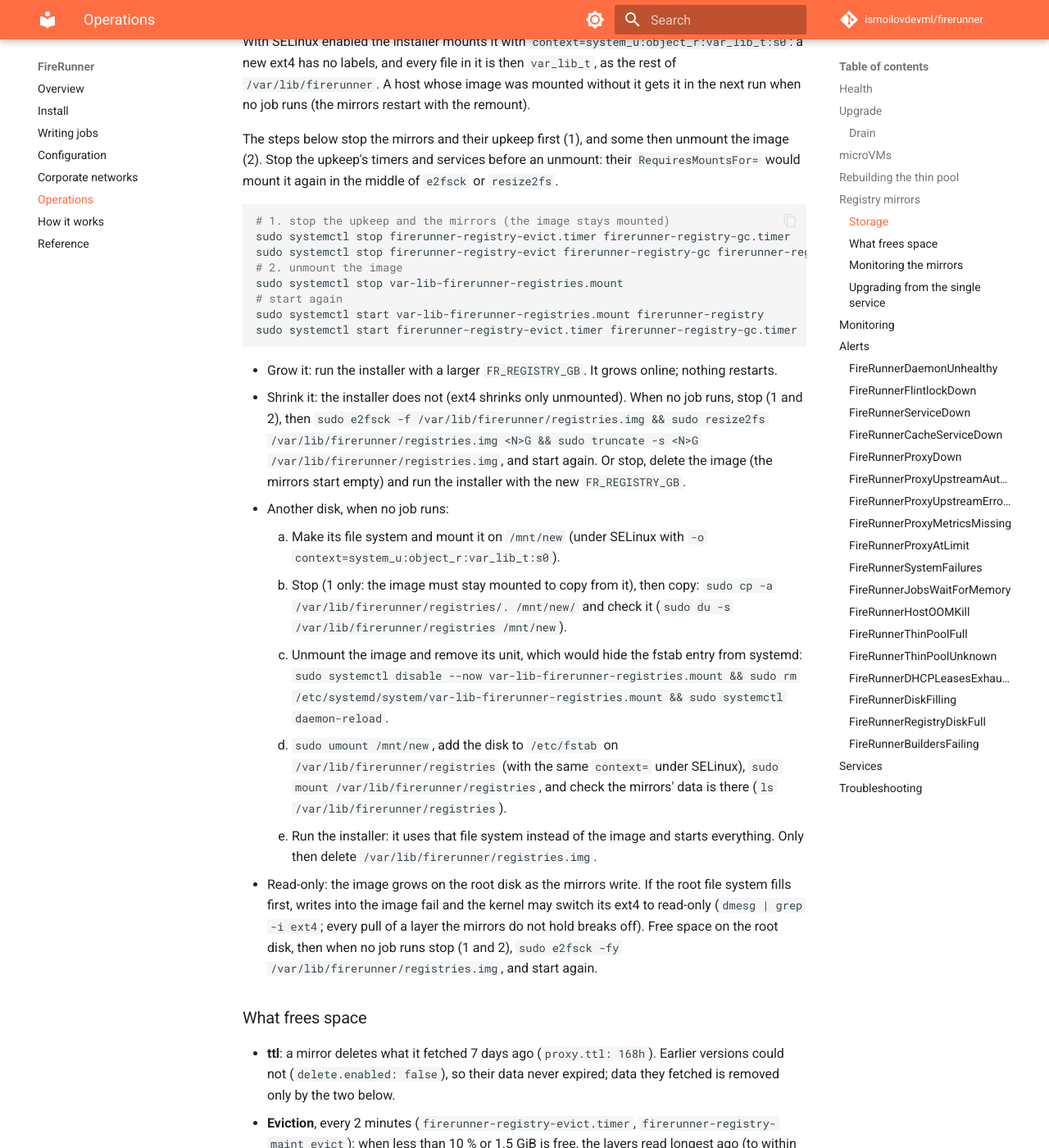
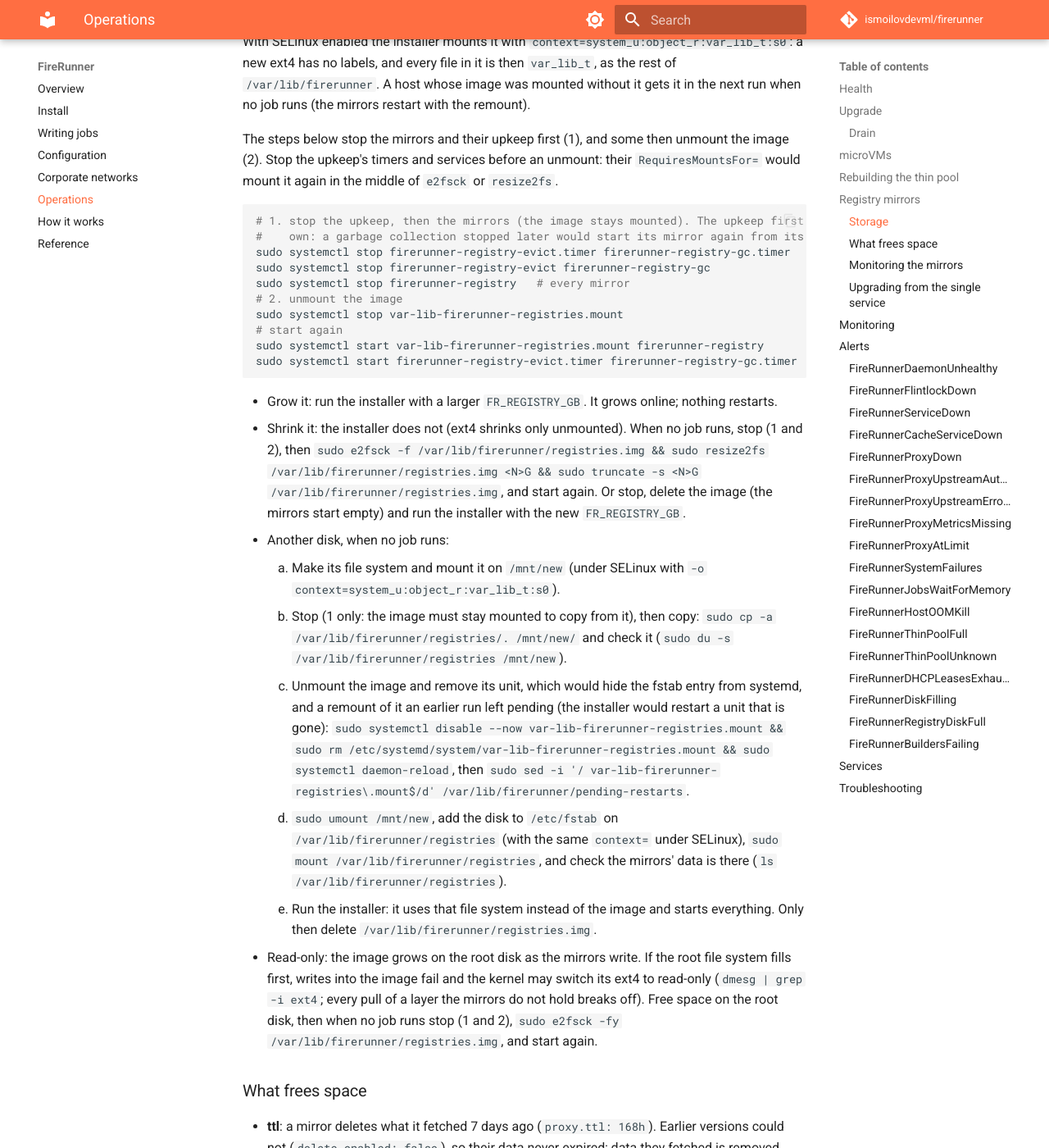
Before and after one commit to ismoilovdevml/firerunner, an MkDocs documentation site: the page built from docs/operations.md, in a window 1280 px wide and 1400 px high, scrolled down 5209 px. Shown: the whole window at 82% size. Built offline with MkDocs 1.6.1 and Material for MkDocs 9.7.7, drawn with Linux system fonts in a browser that asks for light colours; comment, search, counter and statistics services are not loaded; some of the changed text lies outside the part shown.

Commit message:
docs: stop the registry upkeep before the mirrors; drop a stale remount
Stopping the gc service together with firerunner-registry let its trap
start a mirror again during a copy: the upkeep stops first, on its own.
Moving to another disk also drops a pending remount of the image. The
eviction's capped message now reads "freed up to".

````diff
--- a/docs/operations.md
+++ b/docs/operations.md
@@ -214,9 +214,11 @@ Stop the upkeep's timers and services before an unmount: their `RequiresMountsFo
 again in the middle of `e2fsck` or `resize2fs`.
 
 ```bash
-# 1. stop the upkeep and the mirrors (the image stays mounted)
+# 1. stop the upkeep, then the mirrors (the image stays mounted). The upkeep first and on its
+#    own: a garbage collection stopped later would start its mirror again from its trap.
 sudo systemctl stop firerunner-registry-evict.timer firerunner-registry-gc.timer
-sudo systemctl stop firerunner-registry-evict firerunner-registry-gc firerunner-registry   # firerunner-registry stops every mirror
+sudo systemctl stop firerunner-registry-evict firerunner-registry-gc
+sudo systemctl stop firerunner-registry   # every mirror
 # 2. unmount the image
 sudo systemctl stop var-lib-firerunner-registries.mount
 # start again
@@ -235,8 +237,11 @@ sudo systemctl start firerunner-registry-evict.timer firerunner-registry-gc.time
     2. Stop (1 only: the image must stay mounted to copy from it), then copy:
        `sudo cp -a /var/lib/firerunner/registries/. /mnt/new/` and check it
        (`sudo du -s /var/lib/firerunner/registries /mnt/new`).
-    3. Unmount the image and remove its unit, which would hide the fstab entry from systemd:
-       `sudo systemctl disable --now var-lib-firerunner-registries.mount && sudo rm /etc/systemd/system/var-lib-firerunner-registries.mount && sudo systemctl daemon-reload`.
+    3. Unmount the image and remove its unit, which would hide the fstab entry from systemd, and
+       a remount of it an earlier run left pending (the installer would restart a unit that is
+       gone):
+       `sudo systemctl disable --now var-lib-firerunner-registries.mount && sudo rm /etc/systemd/system/var-lib-firerunner-registries.mount && sudo systemctl daemon-reload`,
+       then `sudo sed -i '/ var-lib-firerunner-registries\.mount$/d' /var/lib/firerunner/pending-restarts`.
     4. `sudo umount /mnt/new`, add the disk to `/etc/fstab` on `/var/lib/firerunner/registries`
        (with the same `context=` under SELinux), `sudo mount /var/lib/firerunner/registries`, and
        check the mirrors' data is there (`ls /var/lib/firerunner/registries`).
````
Also changed, not shown: other parts of docs/operations.md (+1 -1 lines).
